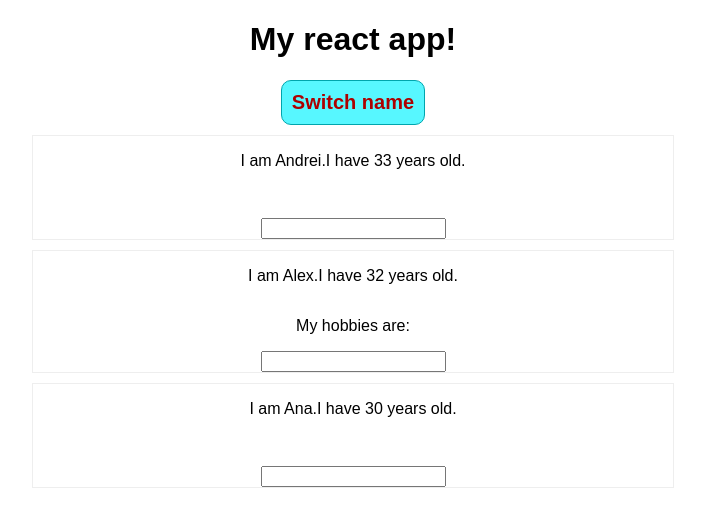
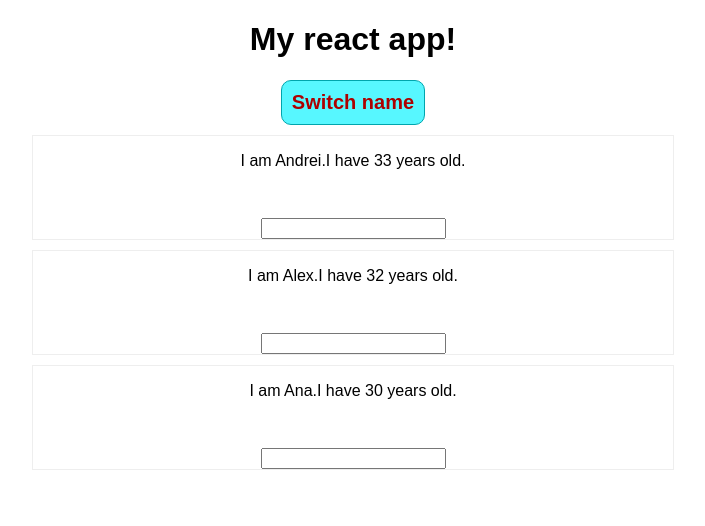
Before and after one commit to andreigugy30/React-training, a React (Create React App) app: page / in a window 1280 px wide. Both pictures are taken after a click on the button "Switch name". Shown: the top 526 px of the page, without its empty margins (287-992 px from the left). Built offline with nearby package versions, Linux system fonts and the light colour scheme.

Commit message:
Output list of Persons with map()

```diff
--- a/src/App.js
+++ b/src/App.js
@@ -85,21 +85,9 @@
     if (this.state.showContent) {
       persons = (
         <div>
-          <Person
-            name={this.state.persons[0].name}
-            age={this.state.persons[0].age}
-          />
-          <Person
-            name={this.state.persons[1].name}
-            age={this.state.persons[1].age}
-            change={this.changeTextInput}
-          >
-            My hobbies are:{" "}
-          </Person>
-          <Person
-            name={this.state.persons[2].name}
-            age={this.state.persons[2].age}
-          />
+          {this.state.persons.map(person => {
+            return <Person name={person.name} age={person.age} />;
+          })}
         </div>
       );
     }
```
